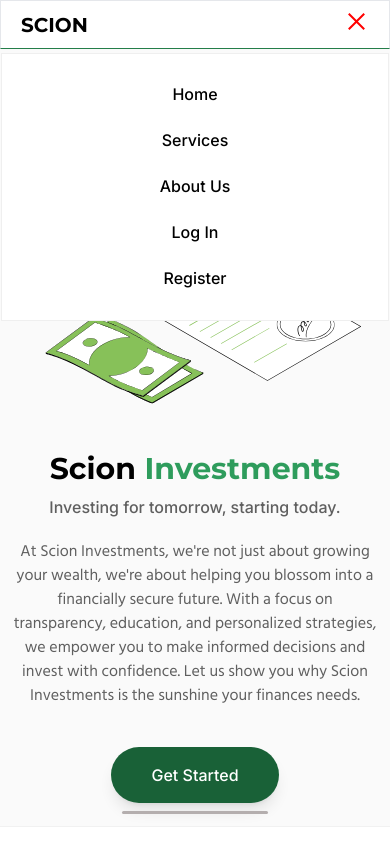
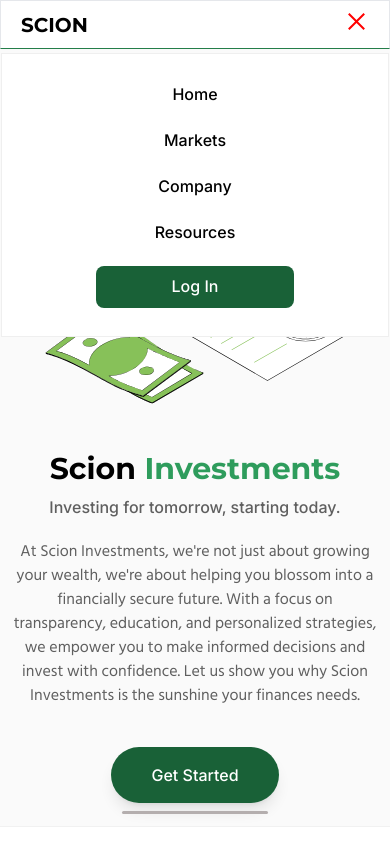
Before and after one commit to B-uchi/proj, a React (Vite) app in the folder frontend/: page / in a window 390 px wide. Both pictures are taken after a click on the button 356 px from the left and 21 px from the top of the page. Built offline with nearby package versions, Linux system fonts and the light colour scheme.

Commit message:
finished touches

```diff
--- a/frontend/src/components/Bullet.jsx
+++ b/frontend/src/components/Bullet.jsx
@@ -4,6 +4,7 @@ import { AiOutlineLineChart } from "react-icons/ai";
 import highReturns from "../assets/high_returns.jpg";
 import committedTeam from "../assets/committed_team.jpg";
 import confidence from "../assets/confidence.jpg";
+import { Link } from "react-router-dom";
 
 const Bullet = () => {
   return (
@@ -12,10 +13,10 @@ const Bullet = () => {
         <div className="mt-2">
           <h1 className="md:text-3xl text-xl font-montserrat text-center font-extrabold">
             Why choose <span className="text-[#2e9c5c]">us</span>?
-
           </h1>
           <h1 className="md:text-xl font-montserrat text-center">
-            With Scion, you are <span className="text-[#2e9c5c]">assured</span>{" "} of the following and more
+            With Scion, you are <span className="text-[#2e9c5c]">assured</span>{" "}
+            of the following and more
           </h1>
         </div>
         <div className="flex flex-col mt-3 md:mt-10 gap-10">
@@ -92,6 +93,13 @@ const Bullet = () => {
             </div>
           </div>
         </div>
+        <div className="mt-5 justify-center flex md:hidden">
+          <Link to={"sign_in"}>
+            <button className=" hover:scale-110 transition-all bg-[#196137] text-white p-4 px-10 rounded-full shadow-lg">
+              Open an Account
+            </button>
+          </Link>
+        </div>
       </div>
     </div>
   );
--- a/frontend/src/components/Footer.jsx
+++ b/frontend/src/components/Footer.jsx
@@ -28,7 +28,7 @@ const Footer = () => {
               <h1 className="font-montserrat font-extrabold text-lg">
                 Useful Links:
               </h1>
-              <div className="font-inter text-sm md:text-md flex md:flex-col gap-3">
+              <div className="font-inter text-sm md:text-md flex md:text-left text-center flex-col gap-3">
                 <a href="#" className="hover:text-[#5f5f5f]">
                   Home
                 </a>
@@ -47,7 +47,7 @@ const Footer = () => {
               <h1 className="font-montserrat font-extrabold text-lg">
                 Markets
               </h1>
-              <div className="font-inter text-sm md:text-md flex md:flex-col gap-3">
+              <div className="font-inter text-sm md:text-md flex flex-col text-center md:text-left gap-3">
                 <a href="#" className="hover:text-[#5f5f5f]">
                   Stocks
                 </a>
--- a/frontend/src/components/Navbar.jsx
+++ b/frontend/src/components/Navbar.jsx
@@ -51,9 +51,11 @@ const Navbar = () => {
     <nav className="w-full z-50 sticky top-0 bg-white border-[1px] border-b-[#247e49]">
       <div className="flex container items-center justify-between mx-auto p-2 py-2 md:px-3 px-5">
         <div className="flex items-center gap-20">
+          <Link to={"/"}>
             <h1 className="font-bolder text-xl font-montserrat font-extrabold">
               SCION
             </h1>
+          </Link>
           <div className=" md:block hidden">
             <ul className="flex gap-7 items-center relative">
               <Link to={"/"}>
@@ -125,22 +127,24 @@ const Navbar = () => {
               </li>
               <li onClick={() => setShowMenu(false)}>
                 <Link>
-                  <MenuItem text="Services" />
+                  <MenuItem text="Markets" />
                 </Link>
               </li>
               <li onClick={() => setShowMenu(false)}>
                 <Link>
-                  <MenuItem text="About Us" />
+                  <MenuItem text="Company" />
                 </Link>
               </li>
               <li onClick={() => setShowMenu(false)}>
-                <Link to={"/sign_in"}>
-                  <MenuItem text="Log In" />
+                <Link>
+                  <MenuItem text="Resources" />
                 </Link>
               </li>
-              <li onClick={() => setShowMenu(false)}>
-                <Link to={"/sign_up"}>
-                  <MenuItem text="Register" />
+              <li className=" w-[60%]" onClick={() => setShowMenu(false)}>
+                <Link to={"sign_in"}>
+                  <div className="bg-[#196137] text-center text-white p-2 px-3 rounded-lg">
+                    <MenuItem text="Log In" />
+                  </div>
                 </Link>
               </li>
             </ul>
```
Lines whose indentation alone changed are shown as unchanged.
